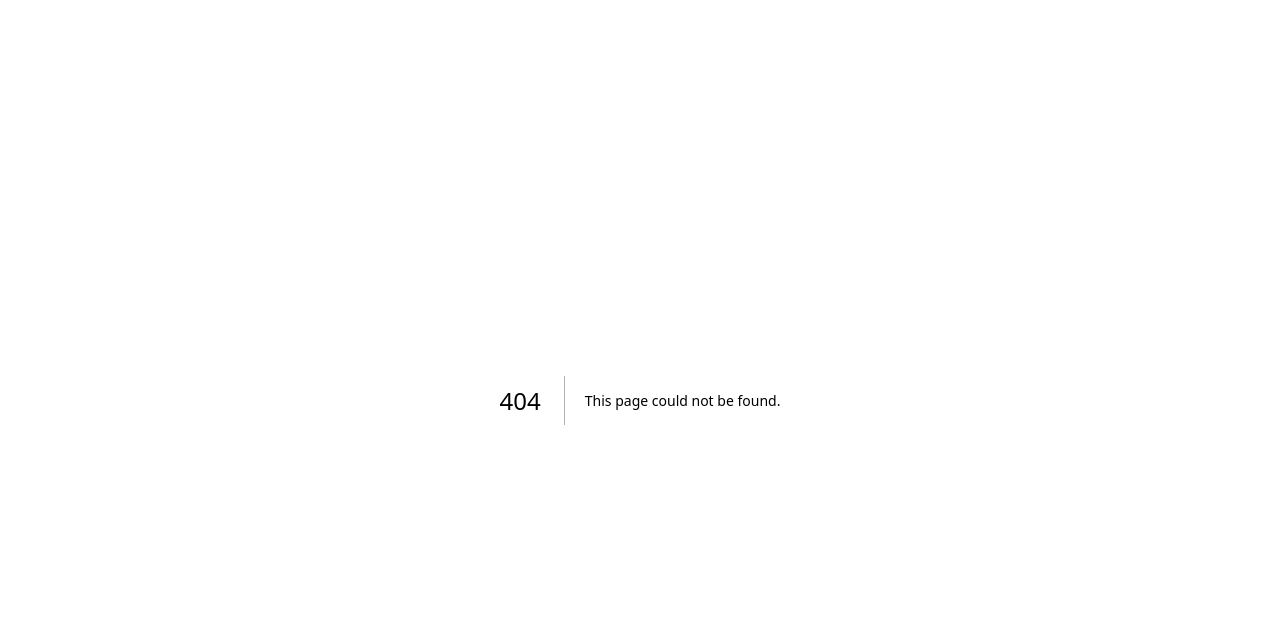
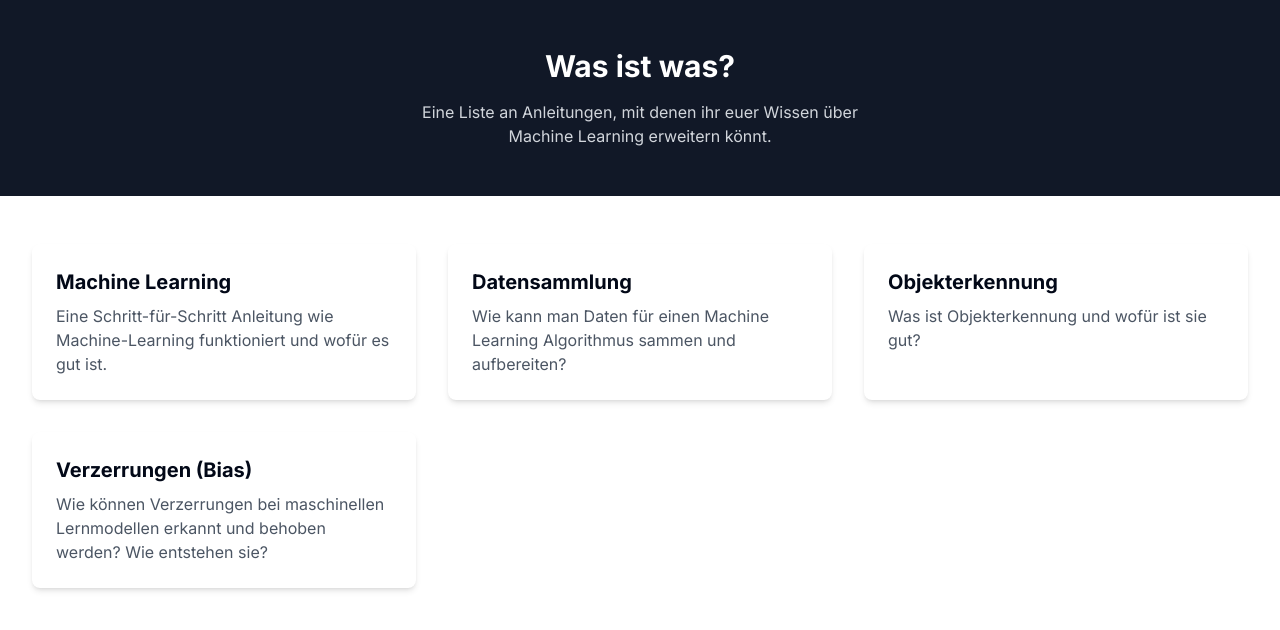
Before and after one commit to freds-dev/detect-wise, a Next.js app: page /howto in a window 1280 px wide. Before the commit this address had no page. Shown: the top 630 px of the page. Built offline with nearby package versions, Linux system fonts and the light colour scheme.

Commit message:
Added the howto page with links to the pdfs

```diff
--- /dev/null
+++ b/app/howto/[fileName].tsx
@@ -0,0 +1,45 @@
+import React from 'react';
+import PdfViewer from '../../components/PdfViewer';
+import { useRouter } from 'next/router';
+import fs from 'fs';
+import path from 'path';
+
+const PdfPage = ({ fileUrl }: { fileUrl: string }) => {
+  const router = useRouter();
+  const { fileName } = router.query;
+  // Remove the parameter declaration since it is already declared in the function body
+  // const fileUrl = `/howto/${fileName}.pdf`;
+
+  return (
+    <div>
+      <h1>{fileName}</h1>
+      <PdfViewer fileUrl={fileUrl} />
+    </div>
+  );
+};
+
+export const getStaticPaths = async () => {
+  const pdfDirectory = path.join(process.cwd(), 'public/howto');
+  const files = fs.readdirSync(pdfDirectory);
+
+  const paths = files.map((file) => ({
+    params: {
+      fileName: file.replace('.pdf', ''),
+    },
+  }));
+
+  return { paths, fallback: false };
+};
+
+export const getStaticProps = async () => {
+  const pdfDirectory = path.join(process.cwd(), 'public/howto');
+  const files = fs.readdirSync(pdfDirectory);
+
+  return {
+    props: {
+      pdfFiles: files,
+    },
+  };
+};
+
+export default PdfPage;
--- /dev/null
+++ b/app/howto/page.tsx
@@ -0,0 +1,53 @@
+/**
+ * v0 by Vercel.
+ * @see https://v0.dev/t/3gqaO6s1KJ6
+ * Documentation: https://v0.dev/docs#integrating-generated-code-into-your-nextjs-app
+ */
+export default function HowTo() {
+    return (
+      <>
+        <header className="bg-gray-900 py-12 text-center text-white">
+          <h1 className="text-3xl font-bold">Was ist was?</h1>
+          <p className="mt-4 max-w-md mx-auto text-gray-300">
+            Eine Liste an Anleitungen, mit denen ihr euer Wissen über Machine Learning erweitern könnt.
+          </p>
+        </header>
+        <main className="container mx-auto py-12 px-4 sm:px-6 lg:px-8">
+          <div className="grid grid-cols-1 sm:grid-cols-2 md:grid-cols-3 gap-8">
+            <a className="bg-white rounded-lg shadow-md hover:shadow-lg transition-shadow duration-300" href="/howto/ki.pdf">
+              <div className="p-6">
+                <h2 className="text-xl font-bold mb-2">Machine Learning</h2>
+                <p className="text-gray-600">
+                  Eine Schritt-für-Schritt Anleitung wie Machine-Learning funktioniert und wofür es gut ist.
+                </p>
+              </div>
+            </a>
+            <a className="bg-white rounded-lg shadow-md hover:shadow-lg transition-shadow duration-300" href="/howto/td.pdf">
+              <div className="p-6">
+                <h2 className="text-xl font-bold mb-2">Datensammlung</h2>
+                <p className="text-gray-600">
+                  Wie kann man Daten für einen Machine Learning Algorithmus sammen und aufbereiten?
+                </p>
+              </div>
+            </a>
+            <a className="bg-white rounded-lg shadow-md hover:shadow-lg transition-shadow duration-300" href="/howto/od.pdf">
+              <div className="p-6">
+                <h2 className="text-xl font-bold mb-2">Objekterkennung</h2>
+                <p className="text-gray-600">
+                  Was ist Objekterkennung und wofür ist sie gut?
+                </p>
+              </div>
+            </a>
+            <a className="bg-white rounded-lg shadow-md hover:shadow-lg transition-shadow duration-300" href="/howto/bias.pdf">
+              <div className="p-6">
+                <h2 className="text-xl font-bold mb-2">Verzerrungen (Bias)</h2>
+                <p className="text-gray-600">
+                  Wie können Verzerrungen bei maschinellen Lernmodellen erkannt und behoben werden? Wie entstehen sie?
+                </p>
+              </div>
+            </a>
+          </div>
+        </main>
+      </>
+    )
+  }
--- /dev/null
+++ b/components/PdfViewer.tsx
@@ -0,0 +1,18 @@
+import { Worker, Viewer } from '@react-pdf-viewer/core';
+import '@react-pdf-viewer/core/lib/styles/index.css';
+import '@react-pdf-viewer/default-layout/lib/styles/index.css';
+
+const PdfViewer = ({ fileUrl }: { fileUrl: string }) => {
+
+    return (
+        <div style={{ height: '750px' }}>
+            <Worker workerUrl={`https://unpkg.com/pdfjs-dist@2.7.570/build/pdf.worker.min.js`}>
+                <Viewer
+                    fileUrl={fileUrl}
+                />
+            </Worker>
+        </div>
+    );
+};
+
+export default PdfViewer;
--- a/package.json
+++ b/package.json
@@ -9,12 +9,14 @@
     "lint": "next lint"
   },
   "dependencies": {
+    "@react-pdf-viewer/core": "^3.12.0",
     "class-variance-authority": "^0.7.0",
     "clsx": "^2.1.1",
     "lucide-react": "^0.379.0",
     "next": "14.2.3",
     "react": "^18",
     "react-dom": "^18",
+    "react-pdf": "^8.0.2",
     "react-webcam": "^7.2.0",
     "tailwind-merge": "^2.3.0",
     "tailwindcss-animate": "^1.0.7"
```
Also changed, not shown: 1 other file (tests, documents, lock files or other folders).
